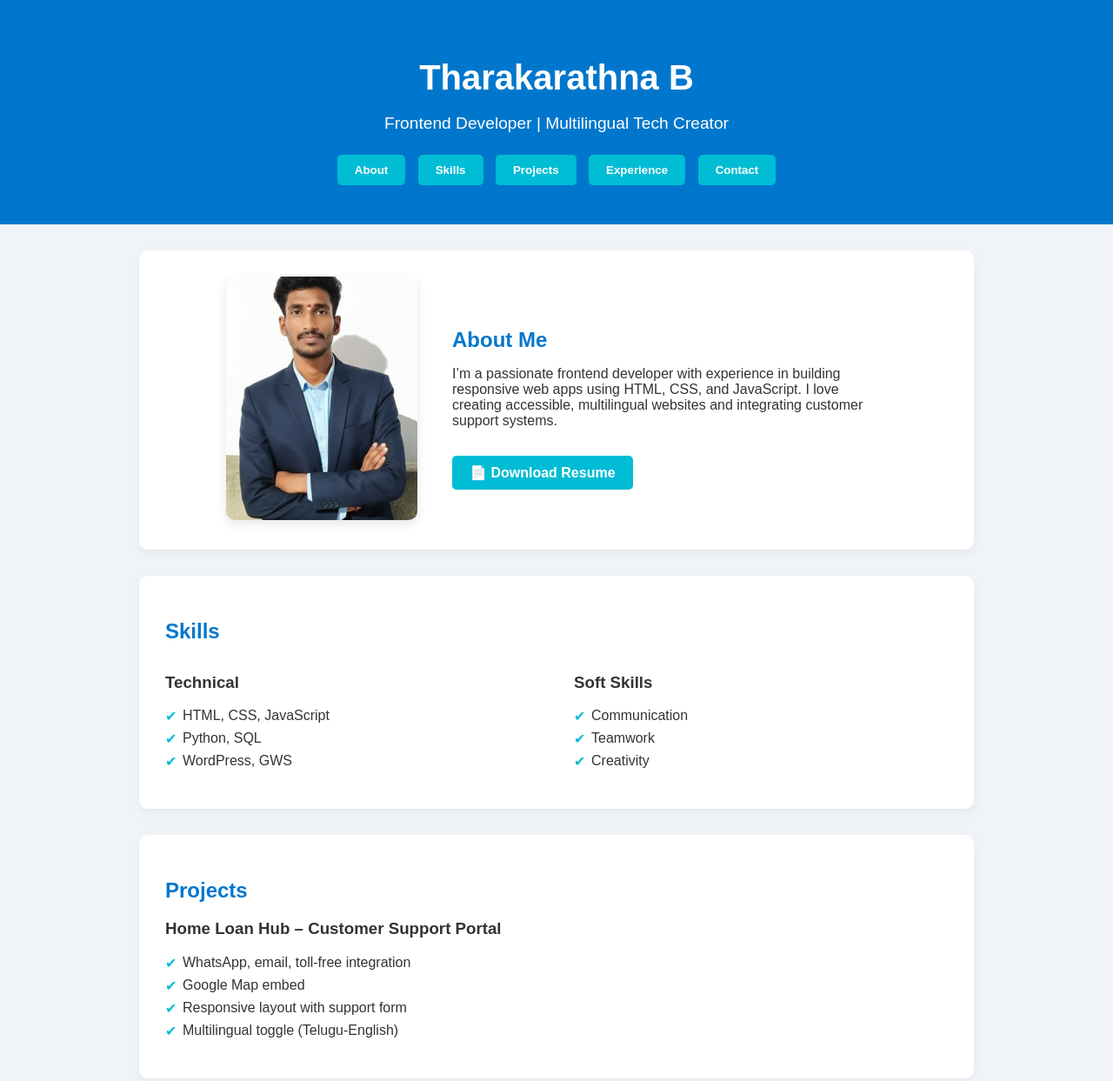
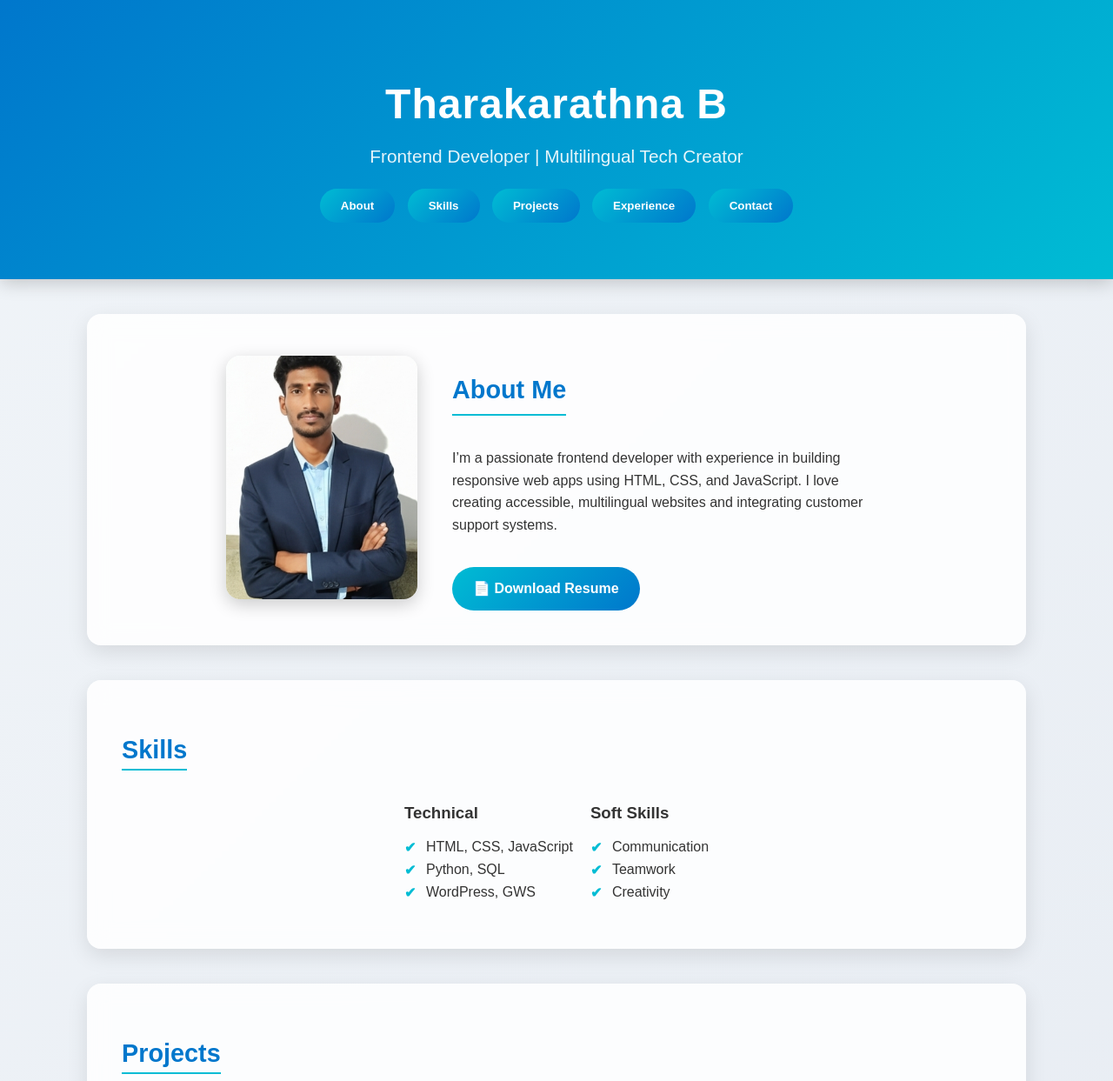
Before and after one commit to Tharak7/THARAK-PORTFOLIO, a plain HTML site: page index.html in a window 1280 px wide. Shown: the top 1243 px of the page at 87% size. Drawn offline with Linux system fonts and the light colour scheme.

Commit message:
Refactor CSS for improved styling and dark mode
Updated styles for body, header, navigation, sections, and footer. Added dark mode support and enhanced animations.

```diff
--- a/css/style.css
+++ b/css/style.css
@@ -3,8 +3,9 @@ body {
   font-family: 'Poppins', sans-serif;
   margin: 0;
   padding: 0;
-  background: #f0f4f8;
+  background: linear-gradient(135deg, #f0f4f8, #e6ebf2);
   color: #333;
+  transition: background 0.4s ease, color 0.4s ease;
 }
 
 html {
@@ -13,52 +14,58 @@ html {
 
 /* === Header === */
 header {
-  background: #0077cc;
+  background: linear-gradient(135deg, #0077cc, #00bcd4);
   color: white;
-  padding: 40px 20px;
+  padding: 60px 20px;
   text-align: center;
   margin-bottom: 30px;
+  box-shadow: 0 4px 20px rgba(0,0,0,0.2);
 }
 
 header h1 {
-  font-size: 2.5em;
+  font-size: 3em;
   margin-bottom: 10px;
+  letter-spacing: 1px;
+  animation: fadeInDown 1s ease;
 }
 
 header p {
-  font-size: 1.2em;
+  font-size: 1.3em;
   margin-bottom: 20px;
+  opacity: 0.9;
 }
 
 /* === Navigation Buttons === */
 nav {
-  margin-top: 10px;
+  margin-top: 15px;
 }
 
 nav button {
   margin: 5px;
-  padding: 10px 20px;
-  background: #00bcd4;
+  padding: 12px 24px;
+  background: linear-gradient(135deg, #00bcd4, #0077cc);
   color: white;
   border: none;
-  border-radius: 5px;
+  border-radius: 30px;
   cursor: pointer;
   font-weight: bold;
-  transition: background 0.3s ease;
+  transition: transform 0.3s ease, box-shadow 0.3s ease;
 }
 
 nav button:hover {
-  background: #005fa3;
+  transform: translateY(-4px);
+  box-shadow: 0 6px 15px rgba(0,0,0,0.2);
 }
 
 /* === Section Layout === */
 section {
-  padding: 30px;
-  margin: 30px auto;
-  max-width: 900px;
-  background: #ffffff;
-  border-radius: 10px;
-  box-shadow: 0 4px 12px rgba(0, 0, 0, 0.05);
+  padding: 40px;
+  margin: 40px auto;
+  max-width: 1000px;
+  background: rgba(255, 255, 255, 0.85);
+  border-radius: 16px;
+  backdrop-filter: blur(12px);
+  box-shadow: 0 8px 24px rgba(0, 0, 0, 0.1);
   opacity: 0;
   transform: translateY(20px);
   transition: all 0.6s ease-in-out;
@@ -71,14 +78,14 @@ section.visible {
 
 section h2 {
   color: #0077cc;
-  margin-bottom: 15px;
+  margin-bottom: 20px;
+  font-size: 1.8em;
+  border-bottom: 2px solid #00bcd4;
+  display: inline-block;
+  padding-bottom: 5px;
 }
 
 /* === About Section === */
-.about-stack {
-  padding: 30px;
-}
-
 .about-flex {
   display: flex;
   align-items: center;
@@ -91,29 +98,57 @@ section h2 {
   width: 220px;
   height: 280px;
   object-fit: cover;
-  border-radius: 10px;
-  box-shadow: 0 4px 12px rgba(0, 0, 0, 0.1);
-  transition: transform 0.3s ease;
+  border-radius: 16px;
+  box-shadow: 0 6px 20px rgba(0,0,0,0.2);
+  transition: transform 0.3s ease, box-shadow 0.3s ease;
 }
 
 .about-photo img:hover {
-  transform: scale(1.05);
+  transform: scale(1.08);
+  box-shadow: 0 10px 25px rgba(0,0,0,0.3);
 }
 
 .about-text {
   max-width: 500px;
+  line-height: 1.6;
 }
 
 /* === Skills Grid === */
 .skills-grid {
   display: flex;
-  gap: 40px;
+  gap: 20px;
   flex-wrap: wrap;
+  justify-content: center;
 }
 
-.skills-grid div {
-  flex: 1;
-  min-width: 200px;
+.skill-badge {
+  display: inline-block;
+  padding: 12px 20px;
+  margin: 10px;
+  border-radius: 30px;
+  background: linear-gradient(135deg, #ff9a9e, #fad0c4);
+  color: #222;
+  font-weight: 600;
+  transition: transform 0.3s ease, box-shadow 0.3s ease;
+}
+
+.skill-badge:hover {
+  transform: translateY(-5px);
+  box-shadow: 0 0 15px rgba(255, 154, 158, 0.7);
+}
+
+/* === Project Cards === */
+.project-card {
+  background: #fff;
+  border-radius: 12px;
+  overflow: hidden;
+  box-shadow: 0 4px 12px rgba(0,0,0,0.1);
+  transition: transform 0.3s ease, box-shadow 0.3s ease;
+}
+
+.project-card:hover {
+  transform: translateY(-8px);
+  box-shadow: 0 12px 24px rgba(0,0,0,0.2);
 }
 
 /* === List Styling === */
@@ -124,7 +159,7 @@ ul {
 
 ul li {
   margin: 8px 0;
-  padding-left: 20px;
+  padding-left: 25px;
   position: relative;
 }
 
@@ -133,15 +168,52 @@ ul li::before {
   position: absolute;
   left: 0;
   color: #00bcd4;
+  font-weight: bold;
+}
+
+/* === Resume Button === */
+.resume-btn {
+  display: inline-block;
+  margin-top: 20px;
+  padding: 12px 24px;
+  background: linear-gradient(135deg, #00bcd4, #0077cc);
+  color: white;
+  text-decoration: none;
+  border-radius: 30px;
+  font-weight: bold;
+  transition: transform 0.3s ease, box-shadow 0.3s ease;
+}
+
+.resume-btn:hover {
+  transform: translateY(-4px);
+  box-shadow: 0 6px 15px rgba(0,0,0,0.2);
 }
 
 /* === Footer === */
 footer {
   text-align: center;
-  padding: 20px;
-  background: #0077cc;
+  padding: 25px;
+  background: linear-gradient(135deg, #0077cc, #00bcd4);
   color: white;
-  margin-top: 40px;
+  margin-top: 50px;
+  border-top-left-radius: 20px;
+  border-top-right-radius: 20px;
+}
+
+/* === Dark Mode === */
+body.dark-mode {
+  background: #121212;
+  color: #e0e0e0;
+}
+
+body.dark-mode section {
+  background: rgba(30, 30, 30, 0.9);
+  color: #e0e0e0;
+}
+
+body.dark-mode header,
+body.dark-mode footer {
+  background: linear-gradient(135deg, #000000, #434343);
 }
 
 /* === Responsive Layout === */
@@ -160,14 +232,9 @@ footer {
     margin: 8px 0;
   }
 }
-.resume-btn {
-  display: inline-block;
-  margin-top: 15px;
-  padding: 10px 20px;
-  background-color: #00bcd4;
-  color: white;
-  text-decoration: none;
-  border-radius: 5px;
-  font-weight: bold;
-  transition: background-color 0.3s ease;
+
+/* === Animations === */
+@keyframes fadeInDown {
+  from { opacity: 0; transform: translateY(-20px); }
+  to { opacity: 1; transform: translateY(0); }
 }
```
